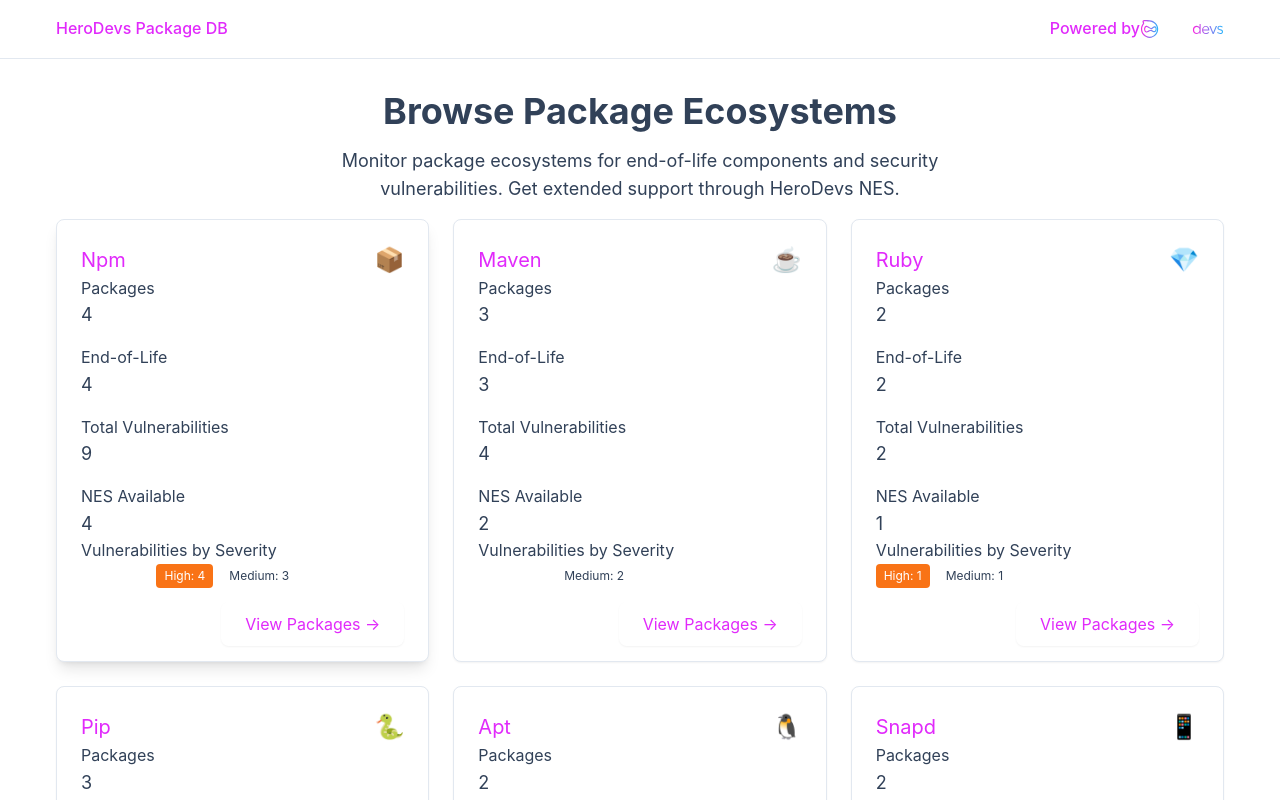
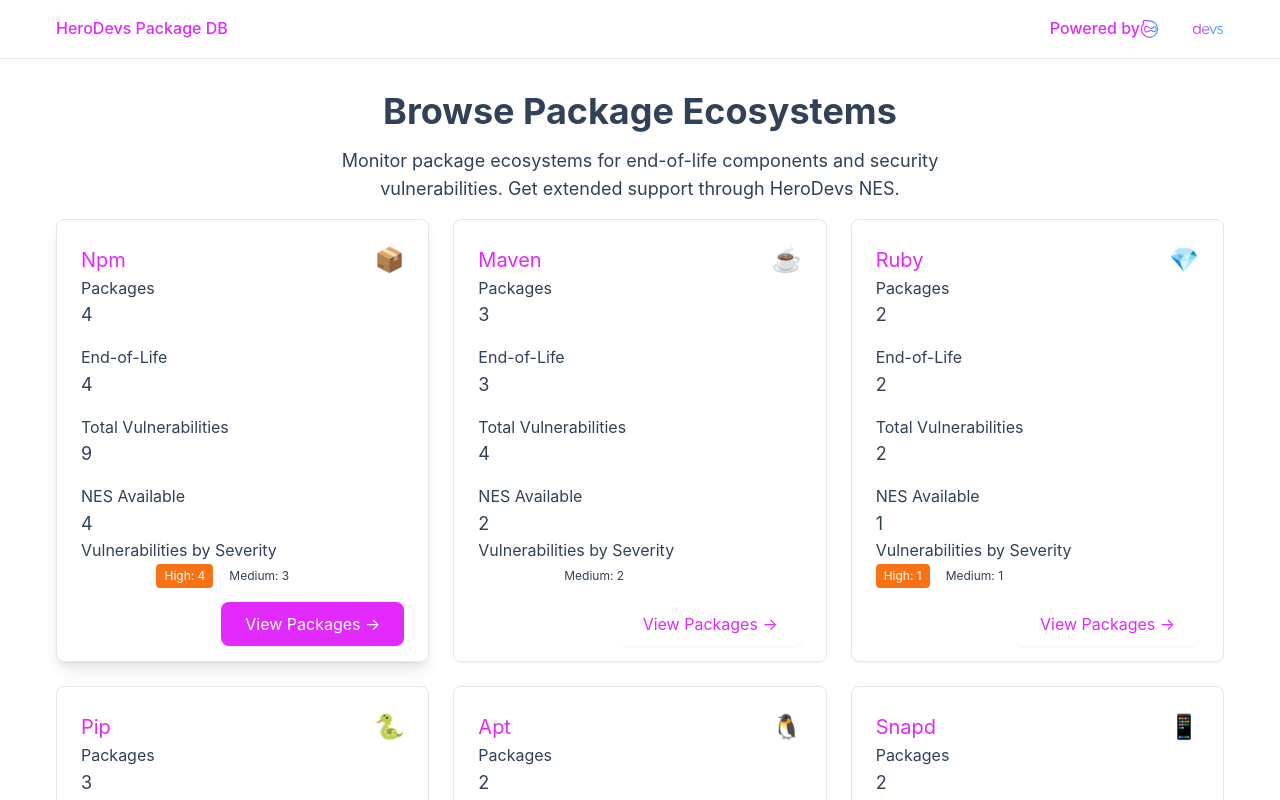
Before and after one commit to StephenFluin/prototype-packagelist, an Angular app: page / in a window 1280 px wide. In both pictures the pointer is over the link 312 px from the left and 623 px from the top of the page. Shown: the top 800 px of the page. Built offline with nearby package versions, Linux system fonts and the light colour scheme.

Commit message:
fix: rendermode for ssr and build

```diff
--- a/src/app/app.routes.server.ts
+++ b/src/app/app.routes.server.ts
@@ -3,6 +3,6 @@ import { RenderMode, ServerRoute } from '@angular/ssr';
 export const serverRoutes: ServerRoute[] = [
   {
     path: '**',
-    renderMode: RenderMode.Prerender
-  }
+    renderMode: RenderMode.Server,
+  },
 ];
--- a/src/styles.scss
+++ b/src/styles.scss
@@ -494,19 +494,19 @@ tbody tr:hover {
   border-width: 2px;
 }
 
-.hover\\:bg-primary-600:hover {
+.hover\:bg-primary-600:hover {
   background-color: var(--color-primary-600);
 }
 
-.hover\\:bg-fuchsia-500:hover {
+.hover\:bg-fuchsia-500:hover {
   background-color: var(--color-fuchsia-500);
 }
 
-.hover\\:bg-fuchsia-600:hover {
+.hover\:bg-fuchsia-600:hover {
   background-color: var(--color-fuchsia-600);
 }
 
-.hover\\:text-white:hover {
+.hover\:text-white:hover {
   color: white;
 }
 
@@ -528,7 +528,7 @@ tbody tr:hover {
   box-shadow: var(--shadow-lg);
 }
 
-.hover\\:shadow-lg:hover {
+.hover\:shadow-lg:hover {
   box-shadow: var(--shadow-lg);
 }
 
@@ -536,7 +536,7 @@ tbody tr:hover {
   opacity: 0.8;
 }
 
-.hover\\:opacity-80:hover {
+.hover\:opacity-80:hover {
   opacity: 0.8;
 }
 
```
